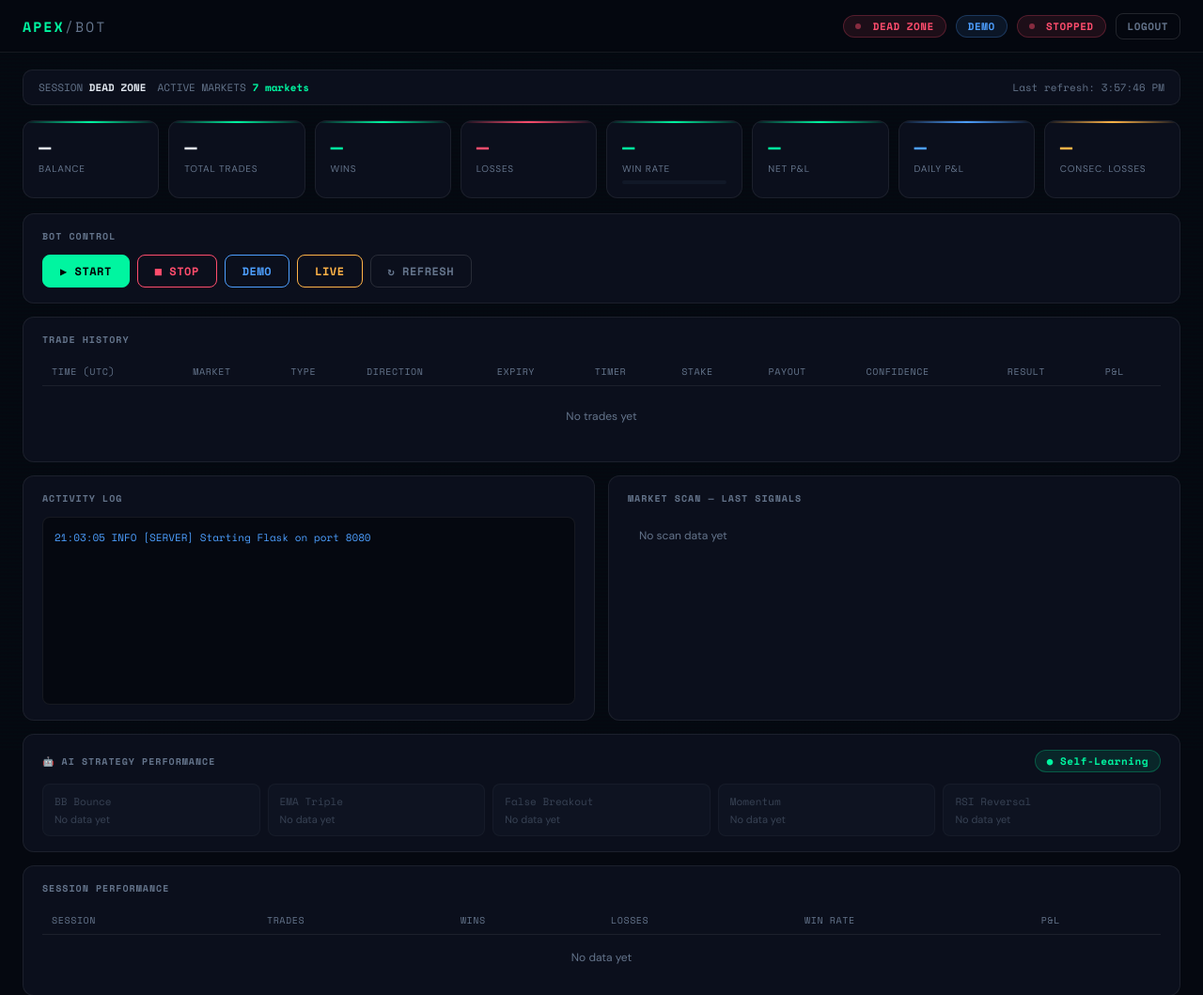
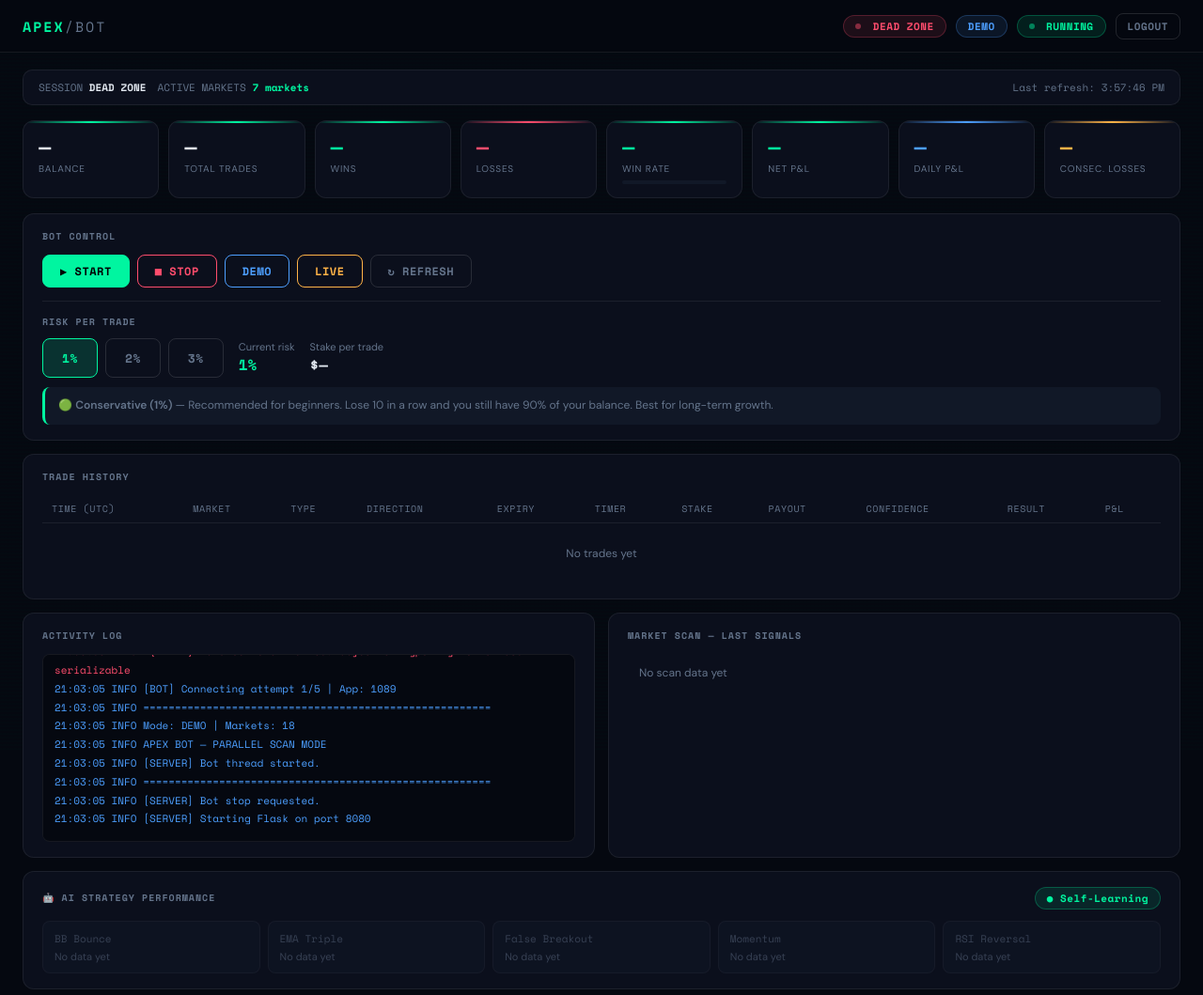
Before and after one commit to Fanatic1989/apexbinarybot, a Flask app: page / in a window 1280 px wide. Shown: the top 1059 px of the page at 94% size. Run offline with Flask 3, Linux system fonts and the light colour scheme; the visitor is signed in with stand-in values (Sample User, id 1); data that the repository does not hold is empty; parts of the project's set-up code (start-up, migrations or seed data) failed here and were passed over.

Commit message:
Update dashboard.html

```diff
--- a/templates/dashboard.html
+++ b/templates/dashboard.html
@@ -58,6 +58,9 @@
     .bd{background:transparent;color:var(--blue);border-color:var(--blue)}
     .bl{background:transparent;color:var(--amber);border-color:var(--amber)}
     .br{background:transparent;color:var(--muted);border-color:var(--bdr2)}
+    .risk-btn.active{background:rgba(0,245,160,0.15);color:var(--green);border-color:var(--green);font-weight:700}
+    .risk-btn.active.warn{background:rgba(255,179,71,0.15);color:var(--amber);border-color:var(--amber)}
+    .risk-btn.active.danger{background:rgba(255,77,109,0.15);color:var(--red);border-color:var(--red)}
 
     .two-col{display:grid;grid-template-columns:1fr 1fr;gap:14px}
     @media(max-width:900px){.two-col{grid-template-columns:1fr}}
@@ -130,6 +133,26 @@
       <button class="btn bl" onclick="setMode('live')">LIVE</button>
       <button class="btn br" onclick="loadAll()">↻ REFRESH</button>
     </div>
+
+    <!-- Risk control -->
+    <div style="margin-top:14px;padding-top:14px;border-top:1px solid var(--bdr)">
+      <div style="font-size:10px;font-weight:600;color:var(--muted);text-transform:uppercase;letter-spacing:.1em;margin-bottom:10px;font-family:var(--mono)">Risk Per Trade</div>
+      <div style="display:flex;gap:8px;flex-wrap:wrap;align-items:center">
+        <button id="risk-1" class="btn br risk-btn" onclick="setRisk(1)" style="font-size:13px;padding:10px 20px">1%</button>
+        <button id="risk-2" class="btn br risk-btn" onclick="setRisk(2)" style="font-size:13px;padding:10px 20px">2%</button>
+        <button id="risk-3" class="btn br risk-btn" onclick="setRisk(3)" style="font-size:13px;padding:10px 20px">3%</button>
+        <div style="margin-left:8px">
+          <div style="font-size:11px;color:var(--muted)">Current risk</div>
+          <div id="risk-display" style="font-family:var(--mono);font-size:16px;font-weight:700;color:var(--green)">1%</div>
+        </div>
+        <div style="margin-left:8px;max-width:220px">
+          <div style="font-size:11px;color:var(--muted)">Stake per trade</div>
+          <div id="stake-display" style="font-family:var(--mono);font-size:16px;font-weight:700;color:var(--text)">$—</div>
+        </div>
+      </div>
+      <!-- Risk description -->
+      <div id="risk-desc" style="margin-top:10px;padding:10px 14px;background:var(--bg3);border-radius:8px;border-left:3px solid var(--green);font-size:12px;color:var(--muted);line-height:1.6"></div>
+    </div>
   </div>
 
   <!-- Trade history -->
@@ -195,6 +218,44 @@
 
 // ── Bot controls ────────────────────────────
 function startBot(){ api('/start', d=>toast(d.status)); }
+
+// ── Risk control ────────────────────────────
+let currentRisk = 1;
+
+function setRisk(pct){
+  currentRisk = pct;
+  api('/set-risk/'+pct, d=>{
+    toast('Risk set to '+pct+'%');
+    updateRiskDisplay(pct, d.balance||0);
+  });
+}
+
+function updateRiskDisplay(pct, balance){
+  // Update buttons
+  document.querySelectorAll('.risk-btn').forEach(b=>b.classList.remove('active','warn','danger'));
+  const btn = document.getElementById('risk-'+pct);
+  if(btn){
+    btn.classList.add('active');
+    if(pct===2) btn.classList.add('warn');
+    if(pct===3) btn.classList.add('danger');
+  }
+  document.getElementById('risk-display').textContent = pct+'%';
+  document.getElementById('risk-display').style.color =
+    pct===1?'var(--green)':pct===2?'var(--amber)':'var(--red)';
+
+  // Calculate stake
+  const bal   = parseFloat(balance)||0;
+  const stake = bal > 0 ? Math.max((bal*(pct/100)).toFixed(2), 0.35) : '—';
+  document.getElementById('stake-display').textContent = bal>0?'$'+stake:'$—';
+
+  // Risk description
+  const descs = {
+    1: '🟢 <strong>Conservative (1%)</strong> — Recommended for beginners. Lose 10 in a row and you still have 90% of your balance. Best for long-term growth.',
+    2: '🟡 <strong>Moderate (2%)</strong> — Balanced risk/reward. Good for experienced traders with a proven win rate above 58%.',
+    3: '🔴 <strong>Aggressive (3%)</strong> — High risk. Only use if your win rate is consistently above 62%. Can grow account fast but also lose fast.'
+  };
+  document.getElementById('risk-desc').innerHTML = descs[pct]||'';
+}
 function stopBot() { api('/stop',  d=>toast(d.status)); }
 function setMode(m){
   if(m==='live'&&!confirm('Switch to LIVE?\nReal money will be traded.')) return;
@@ -231,6 +292,13 @@
       setText('m-con', r.consec_losses||0);
     }
     if(d.last_signals) buildMktGrid(d.last_signals);
+    // Sync risk selector with server setting
+    if(d.risk_pct && d.risk_pct !== currentRisk){
+      currentRisk = d.risk_pct;
+    }
+    if(r && r.balance){
+      updateRiskDisplay(currentRisk, r.balance);
+    }
     if(d.ai_strategy) buildAIPanel(d.ai_strategy);
   });
 }
@@ -512,6 +580,8 @@
 
 loadAll();
 setInterval(loadAll,5000);
+// Init risk display
+setTimeout(()=>updateRiskDisplay(1, 0), 500);
 </script>
 </body>
 </html>
```
